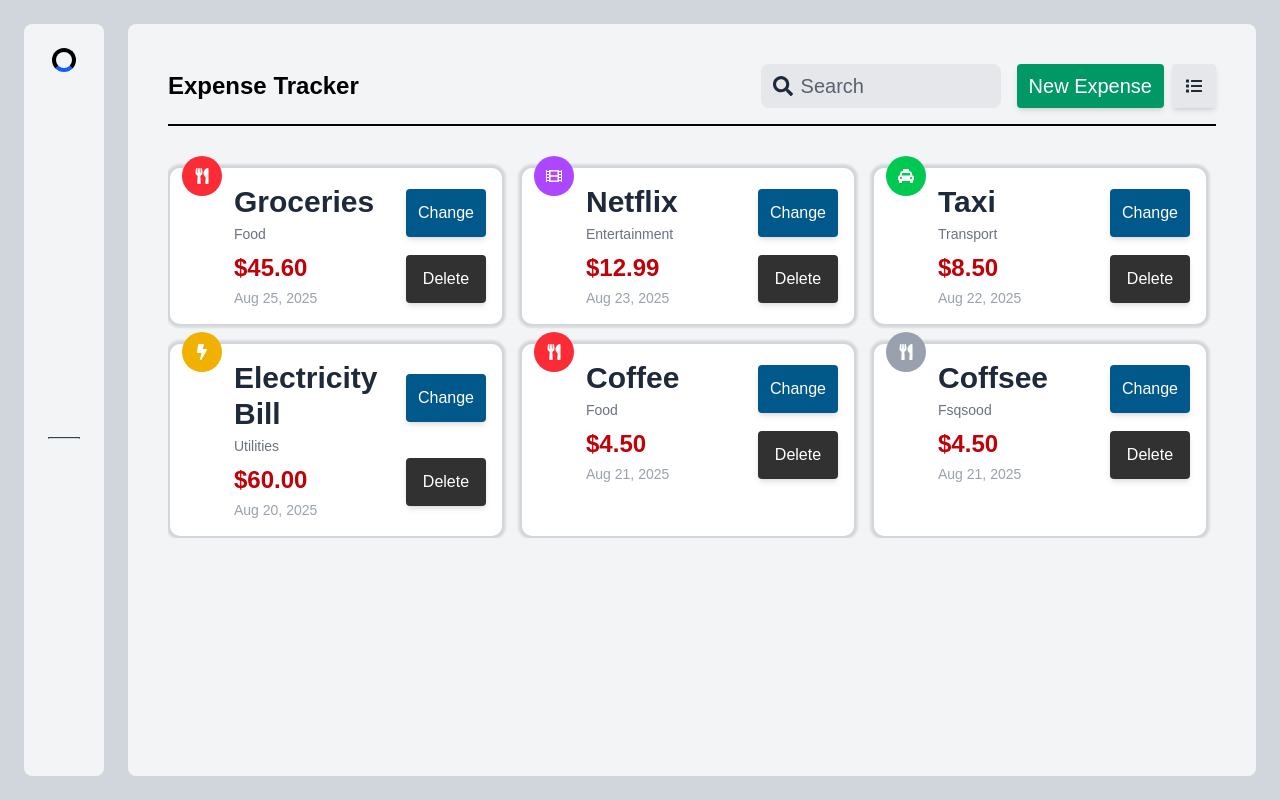
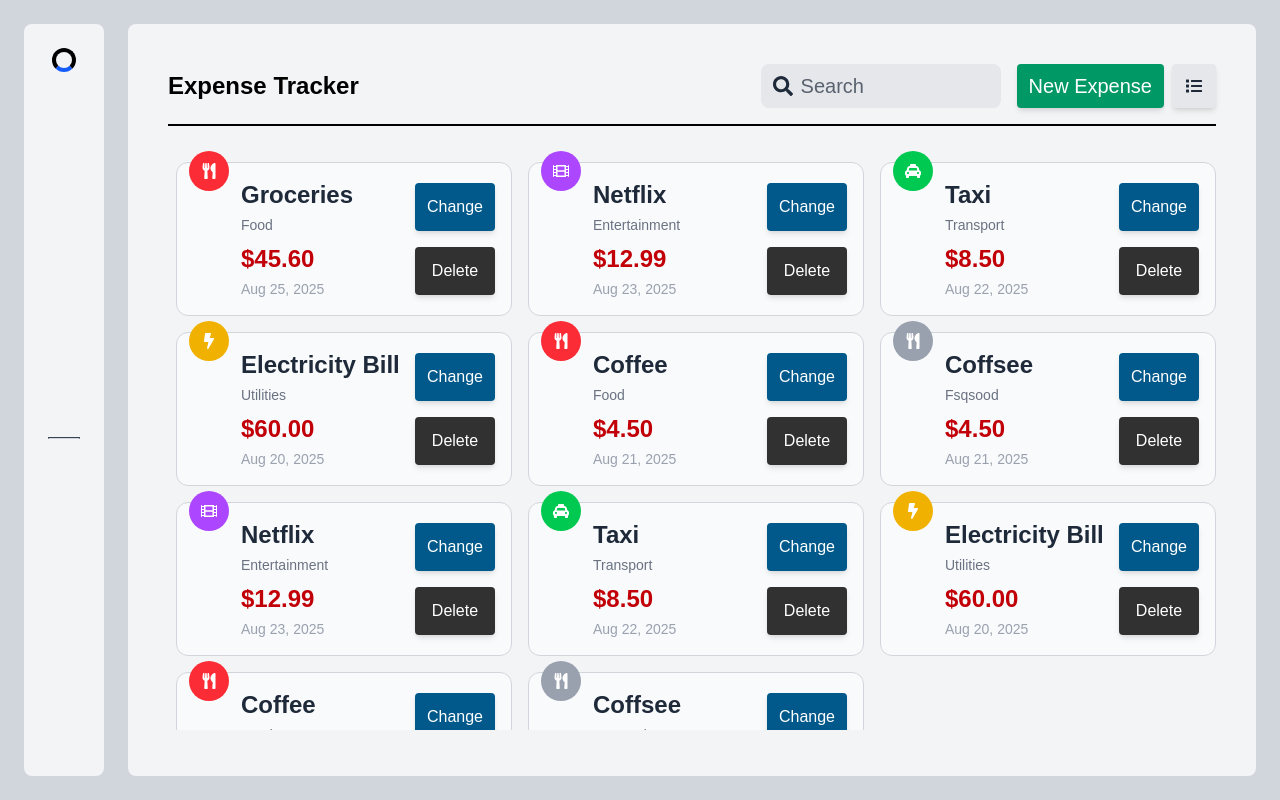
Before and after one commit to JerryTanjaka/Personnal-Finance-Tracker-Frontend, a React (Vite) app: page /expense in a window 1280 px wide. Built offline with nearby package versions, Linux system fonts and the light colour scheme; some icons are missing; a web font is replaced by a local one.

Commit message:
style : improve expenseCard design

```diff
--- a/src/components/Expense/Expense.tsx
+++ b/src/components/Expense/Expense.tsx
@@ -62,15 +62,48 @@ export default function Expense() {
             date: '2025-08-21',
             category: 'Fsqsood',
         },
+        {
+            id: 2,
+            name: 'Netflix',
+            amount: 12.99,
+            date: '2025-08-23',
+            category: 'Entertainment',
+        },
+        {
+            id: 3,
+            name: 'Taxi',
+            amount: 8.5,
+            date: '2025-08-22',
+            category: 'Transport',
+        },
+        {
+            id: 4,
+            name: 'Electricity Bill',
+            amount: 60.0,
+            date: '2025-08-20',
+            category: 'Utilities',
+        },
+        {
+            id: 5,
+            name: 'Coffee',
+            amount: 4.5,
+            date: '2025-08-21',
+            category: 'Food',
+        },
+        {
+            id: 6,
+            name: 'Coffsee',
+            amount: 4.5,
+            date: '2025-08-21',
+            category: 'Fsqsood',
+        },
     ];
 
     return (
-        <div className="z-50 flex h-[94vh] w-full flex-col items-center rounded-lg p-4 bg-gray-100">
-            <div className=" flex min-h-full w-full max-w-7xl flex-col rounded-2xl  p-6">
+        <div className="z-50 flex h-[94vh] w-full flex-col items-center rounded-lg bg-gray-100 p-4">
+            <div className="flex min-h-full w-full max-w-7xl flex-col rounded-2xl p-6">
                 <div className="flex flex-col border-b-2 pb-4 md:flex-row md:items-center md:justify-between">
-                    <h1 className=" text-2xl font-bold ">
-                        Expense Tracker
-                    </h1>
+                    <h1 className="text-2xl font-bold">Expense Tracker</h1>
 
                     <div className="flex flex-col items-start space-y-2 md:flex-row md:items-center md:space-y-0 md:space-x-4">
                         <div className="relative flex items-center">
@@ -101,7 +134,7 @@ export default function Expense() {
                 </div>
 
                 <div
-                    className={`mt-6 w-full overflow-y-auto pt-4 pr-2 ${
+                    className={`mt-6 w-[100%] overflow-y-auto pl-2 pt-3 ${
                         view === 'grid'
                             ? 'grid grid-cols-1 gap-4 sm:grid-cols-2 lg:grid-cols-3'
                             : 'flex flex-col space-y-4'
@@ -120,9 +153,7 @@ export default function Expense() {
             {isModalOpen && (
                 <div className="fixed inset-0 z-50 flex items-center justify-center bg-black/50">
                     <div className="w-full max-w-md rounded-xl bg-white p-6 shadow-lg">
-                        <h2 className=" text-2xl font-bold">
-                            Add New Expense
-                        </h2>
+                        <h2 className="text-2xl font-bold">Add New Expense</h2>
                         <form className="flex flex-col space-y-4">
                             <input
                                 type="text"
--- a/src/components/Expense/ExpenseCard.tsx
+++ b/src/components/Expense/ExpenseCard.tsx
@@ -31,7 +31,7 @@ export default function ExpenseCard({ expense, view }: ExpenseCardProps) {
 
     return (
         <div
-            className={`group relative rounded-xl border-2 border-gray-300 bg-white p-4 shadow-[0px_0px_2px_2px_rgba(0,0,0,0.1)] transition-transform duration-200 hover:scale-101 hover:shadow-lg ${
+            className={`group relative rounded-xl border-[1px] border-gray-300 bg-gray-50 p-4  border-b-1 transition-transform duration-200 hover:scale-101 hover:shadow-sm ${
                 view === 'list' ? 'h-20' : 'h-auto'
             }`}
         >
@@ -51,7 +51,7 @@ export default function ExpenseCard({ expense, view }: ExpenseCardProps) {
                         view === 'list' ? 'flex items-center space-x-10' : ''
                     }
                 >
-                    <h2 className="text-3xl font-semibold text-gray-800">
+                    <h2 className="text-2xl font-semibold text-gray-800">
                         {expense.name}
                     </h2>
                     <p className="mt-1 text-sm text-gray-500">
```
